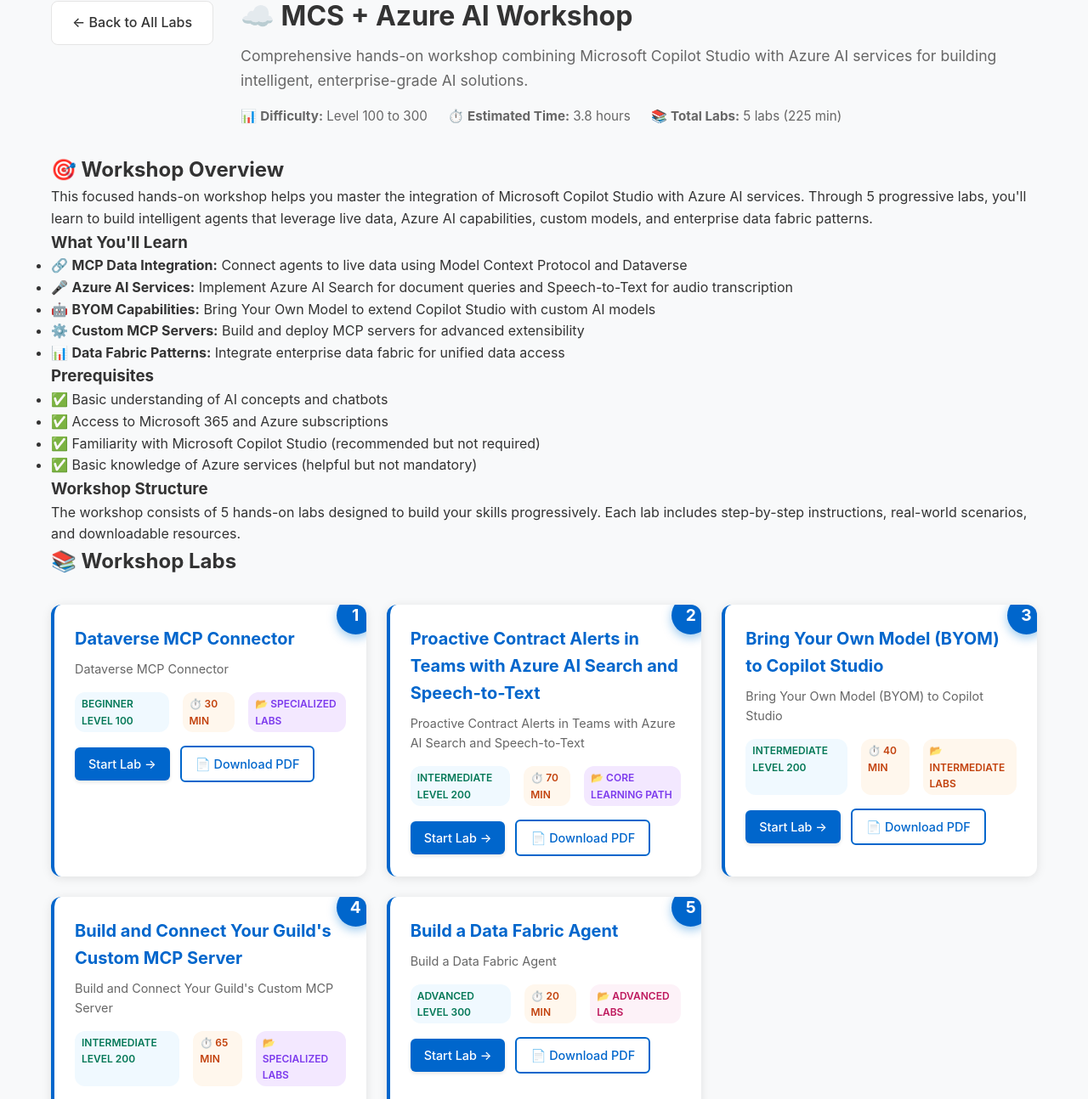
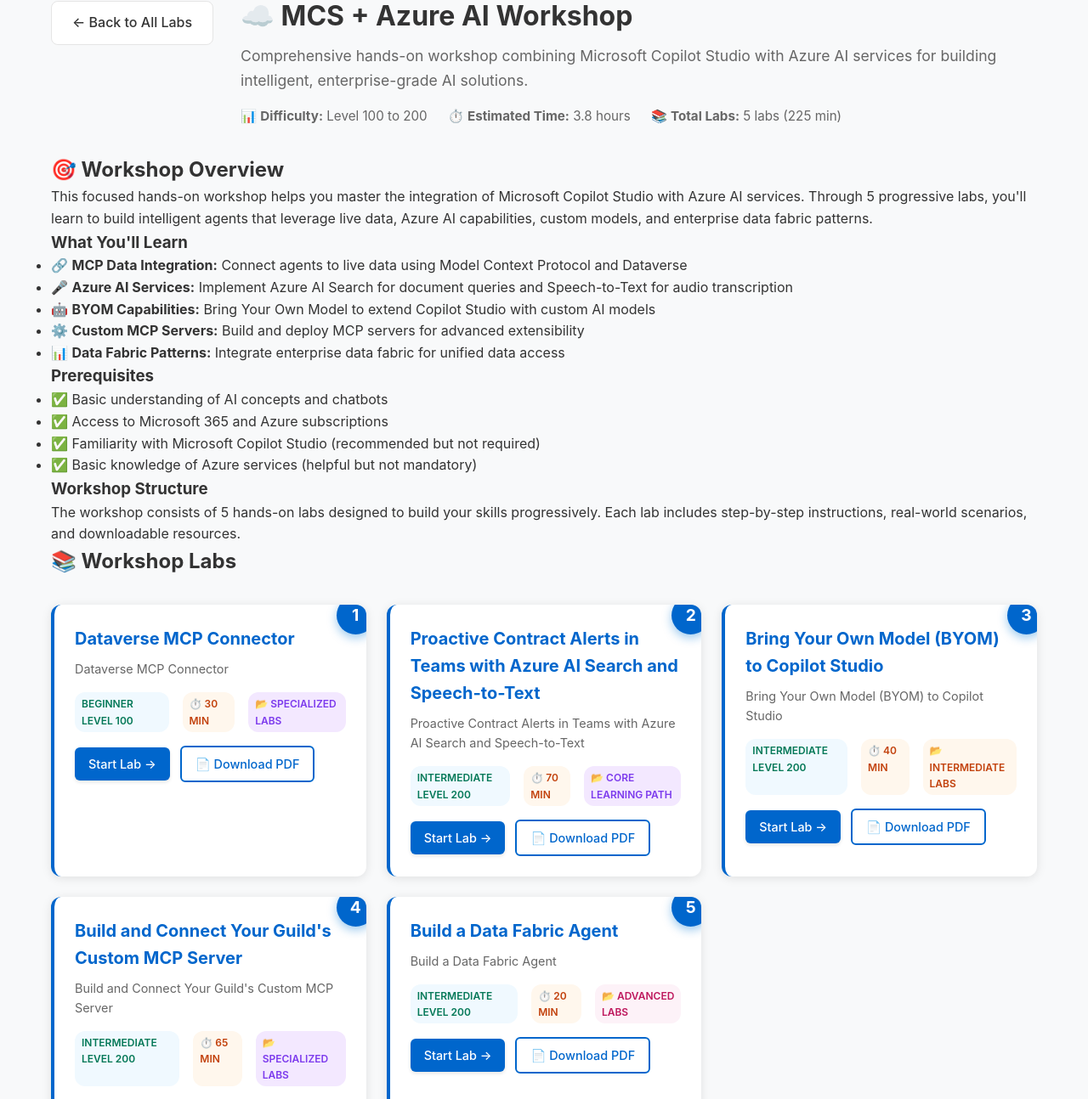
Before and after one commit to pratapladhani/mcs-labs, a Jekyll site: the page built from labs/azure-ai-workshop/index.md, in a window 1280 px wide. Shown: the part 123-1417 px from the top of the page at 85% size. Built offline with Jekyll 4.4.1, drawn with Linux system fonts in a browser that asks for light colours.

Commit message:
chore: Reorder data-fabric-agent documentation links and sync config
- Reorder documentation links for better flow
- Sync _data/lab-config.yml with root lab-config.yml difficulty change

```diff
--- a/_data/lab-config.yml
+++ b/_data/lab-config.yml
@@ -205,7 +205,7 @@
   24:
     id: "data-fabric-agent"
     title: "Build a Data Fabric Agent"
-    difficulty: "Advanced (Level 300)"
+    difficulty: "Intermediate (Level 200)"
     duration: 20
     section: "advanced_labs"
 
```
Also changed, not shown: labs/data-fabric-agent/README.md (+2 -1 lines).
